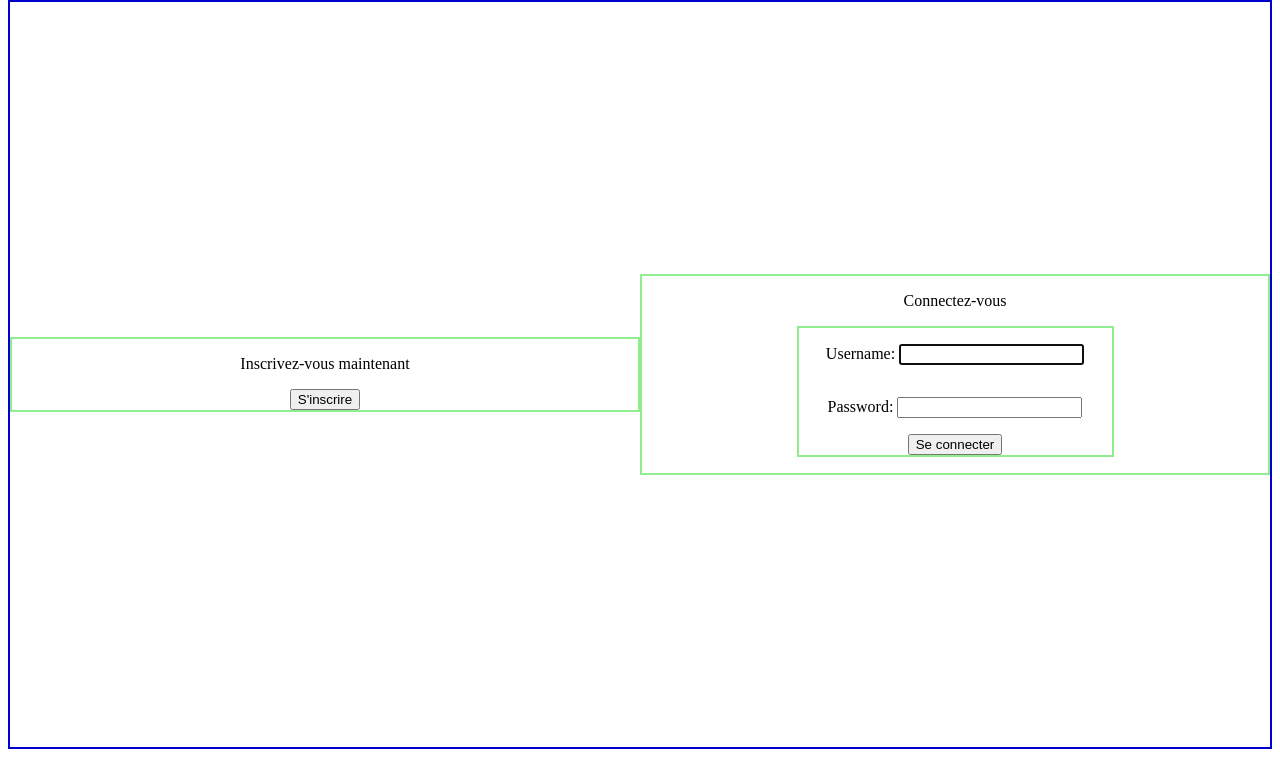
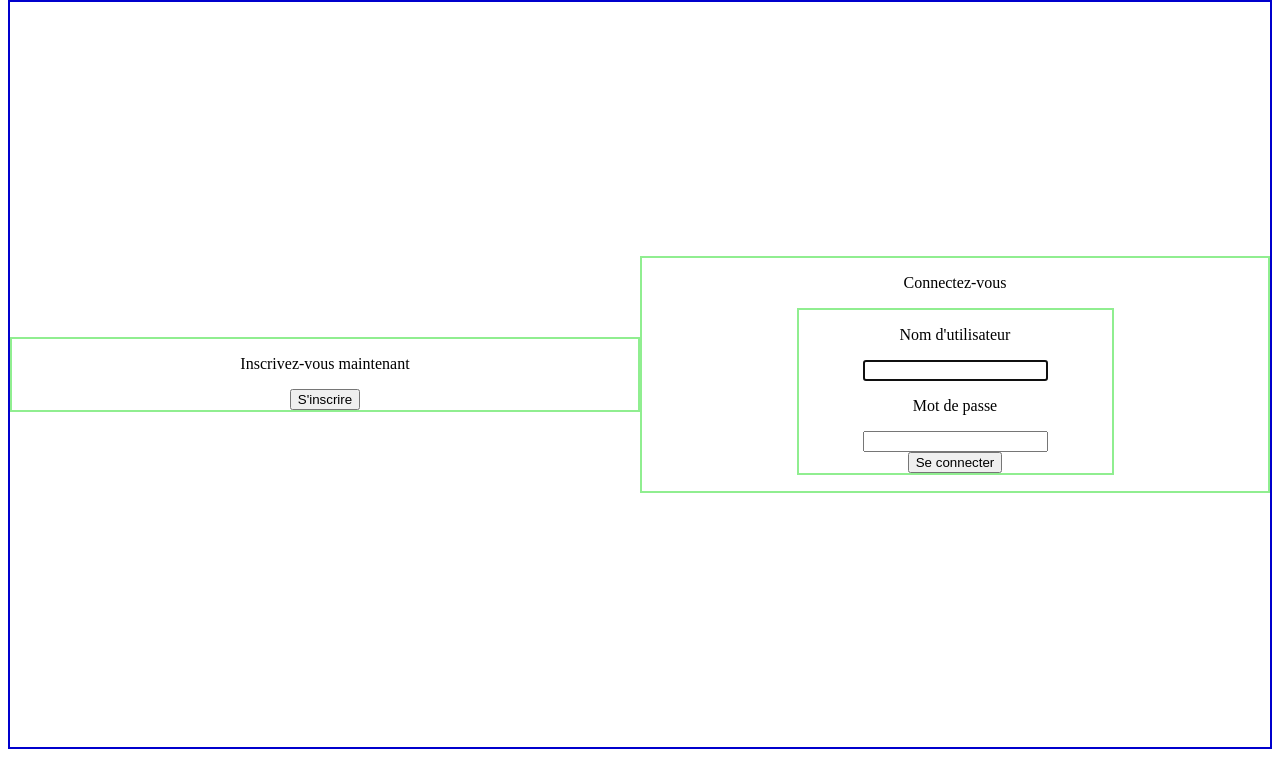
Before and after one commit to GDSDC/OpenclassroomsProject-P9, a Django app: page /authentication/ in a window 1280 px wide. Shown: the part 51-808 px from the top of the page. Run offline with Django 4.2, Linux system fonts and the light colour scheme.

Commit message:
feature(sign in) : updating display

```diff
--- a/litreview_project/authentication/templates/authentication/auth_homepage.html
+++ b/litreview_project/authentication/templates/authentication/auth_homepage.html
@@ -13,7 +13,10 @@
         <p>Connectez-vous</p>
         <form method="post" class="element">
             {% csrf_token %}
-            {{ form.as_p }}
+            <p>Nom d'utilisateur</p>
+            {{form.username}}
+            <p>Mot de passe</p>
+            {{form.password}}
             <button type="submit">Se connecter</button>
         </form>
     </section>
```
